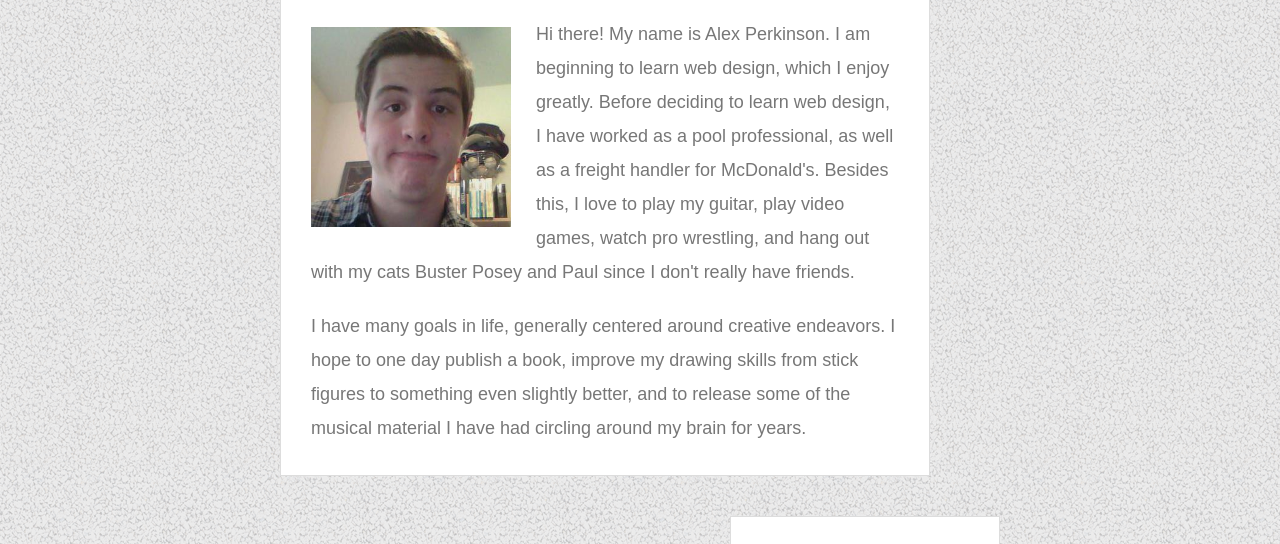
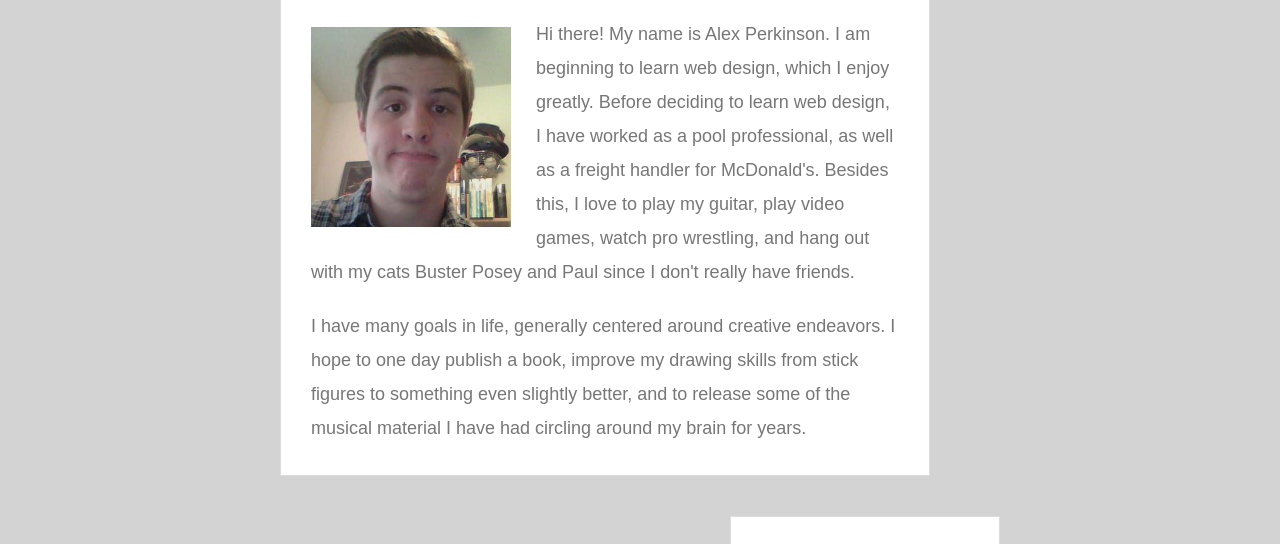
Before and after one commit to alexperkky/Basic-Portfolio, a plain HTML site: page index.html in a window 1280 px wide. Shown: the part 236-780 px from the top of the page. Drawn offline with Linux system fonts and the light colour scheme; files whose address does not match are found by name.

Commit message:
Even more final updates to assignment

```diff
--- a/assets/css/style.css
+++ b/assets/css/style.css
@@ -3,7 +3,7 @@
 }
 
 body {
-    background: url(C:/Users/alexp/Documents/basicportfolio/Basic-Portfolio/assets/images/gravel.png);
+    background-color: lightgrey;
     font-size: 18px;
     line-height: 34px;
     font-family: 'Arial', 'Helvetica Neue', Arial, Helvetica, sans-serif;
```
Also changed, not shown: assets/images/full-bloom.png (added).
